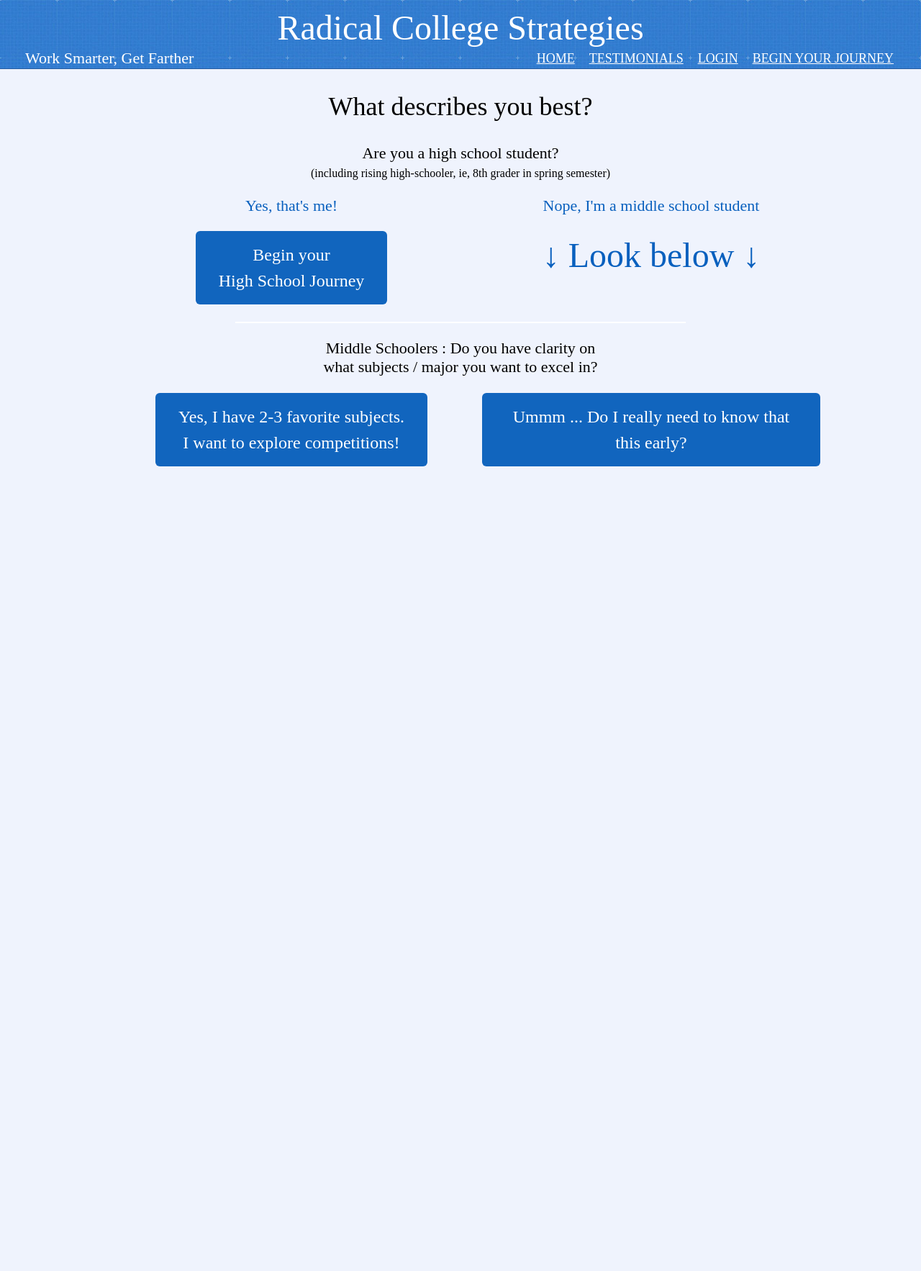
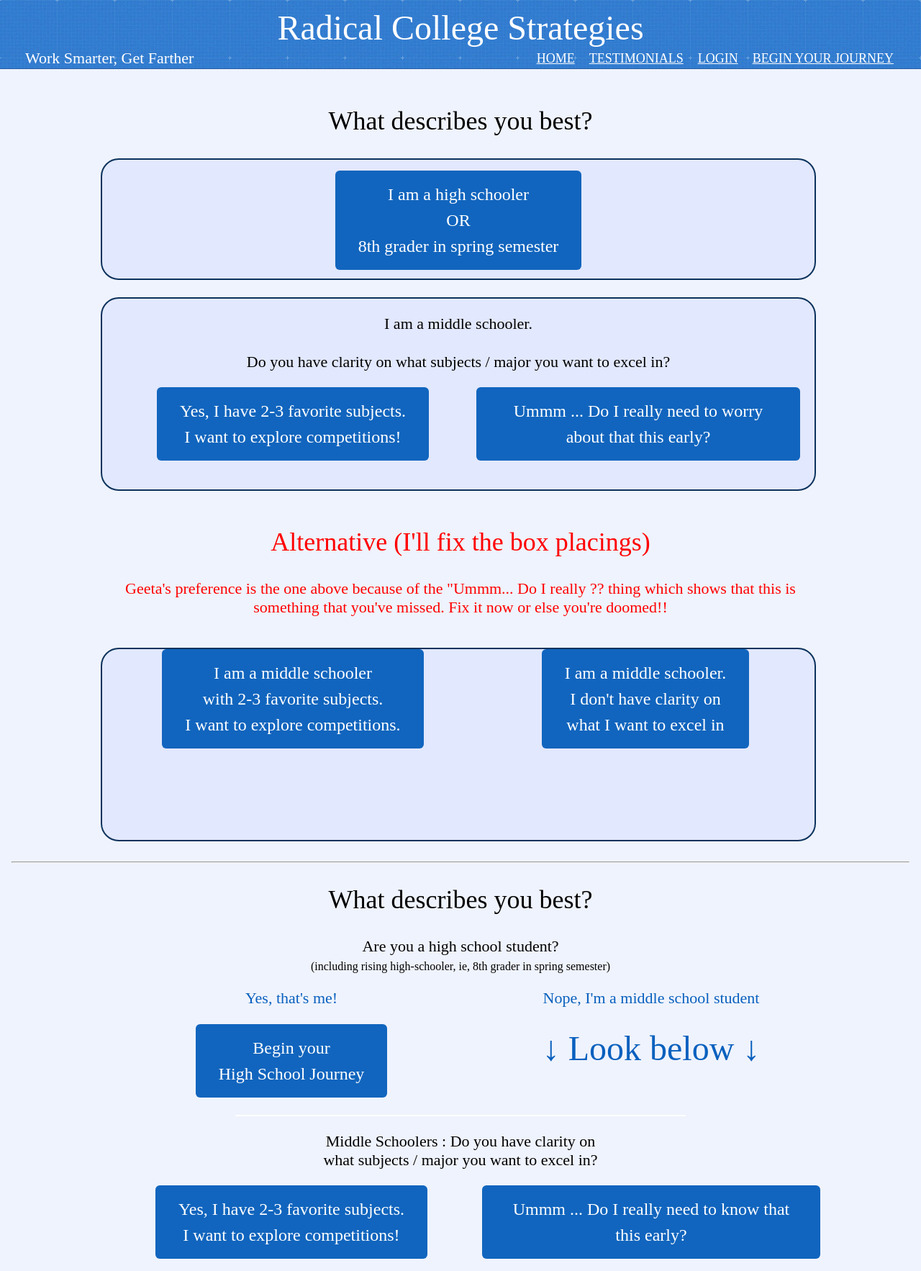
Before and after one commit to radicalcollegestrategies/radicalcollegestrategies.github.io, a Jekyll site: the page built from pages/YourJourney2.md, in a window 1280 px wide. Shown: the whole page at 72% size. Built offline with Jekyll 4.4.1, drawn with Linux system fonts in a browser that asks for light colours; some web fonts are replaced; before the commit the page ends 900 px from its top, so only the background shows below that.

Commit message:
Journey2 styles

```diff
--- a/defaultstyle.css
+++ b/defaultstyle.css
@@ -138,11 +138,12 @@ img {
 .note{
   background-color: #e2e8fd;
   height: 120px;
-  width: 580px;
+  width: 990px;
   float: center;
   border: 2px solid #0b325c;
   border-radius: 25px; /* top left, top right, bottom right, bottom left */
   padding: 0 0 15px 0; /* top, right, bottom, left */
+  margin: 0px;
 }
 
 .notewrapper{
--- a/pages/YourJourney2.md
+++ b/pages/YourJourney2.md
@@ -2,6 +2,48 @@
 layout: default
 permalink: /YourJourney2/
 ---
+<sectionpd>
+<h2 style="color:black">What describes you best?</h2>
+
+  <div class="note" style="height: 150px;">
+    <p style="text-align:center;margin-top:15px;"><a href="/HighSchool" class="mybutton" style=" color:white">I am a high schooler<br> OR <br>8th grader in spring semester</a></p>
+  </div>
+
+<br>
+
+  <div class="note" style="height: 250px;">
+    <h3 style="color:black">I am a middle schooler. <br><br> Do you have clarity on what subjects / major you want to excel in?</h3>
+
+    <div class="section50left">
+        <p style="text-align:center;"><a href="/MiddleSchoolCompetitions" class="mybutton" style=" color:white">Yes, I have 2-3 favorite subjects. <br>I want to explore competitions!</a></p>
+    </div>
+
+    <div class="section50right">
+        <p style="text-align:center;margin-right:20px;"><a href="/MiddleSchoolExplore" class="mybutton" style=" color:white">Ummm ... Do I really need to worry about that this early?</a></p>
+    </div>
+  </div>
+</sectionpd>
+
+<section50short>
+<h2 style="color:red">Alternative (I'll fix the box placings)</h2>
+<h3 style="color:red">Geeta's preference is the one above because of the "Ummm... Do I really ?? thing which shows that this is something that you've missed. Fix it now or else you're doomed!!</h3>
+
+</section50short>
+
+<sectionpd>
+  <div class="note" style="height: 250px;">
+    <div class="section50left">
+        <p style="text-align:center;"><a href="/MiddleSchoolCompetitions" class="mybutton" style=" color:white">I am a middle schooler<br> with 2-3 favorite subjects.<br>I want to explore competitions.</a></p>
+    </div>
+
+    <div class="section50right">
+        <p style="text-align:center;"><a href="/MiddleSchoolExplore" class="mybutton" style=" color:white">I am a middle schooler.<br>I don't have clarity on<br>what I want to excel in</a></p>
+    </div>
+  </div>
+
+</sectionpd>
+
+<hr>
 <section50short>
 
 <h2 style="color:black">What describes you best?</h2>
@@ -10,7 +52,6 @@ permalink: /YourJourney2/
 <h4 style="margin-top:5px;margin-bottom:0px;color:black">(including rising high-schooler, ie, 8th grader in spring semester)</h4>
 
 <div class="section50left">
-
     <h3>Yes, that's me!</h3>
     <p style="text-align:center;"><a href="/HighSchool" class="mybutton" style=" color:white">Begin your <br> High School Journey</a></p>
 </div>
@@ -18,7 +59,6 @@ permalink: /YourJourney2/
 <div class="section50right">
     <h3>Nope, I'm a middle school student</h3>
     <h1><b>&darr;</b> Look below <b>&darr;</b></h1>
-
 </div>
 </section50short>
 
```
